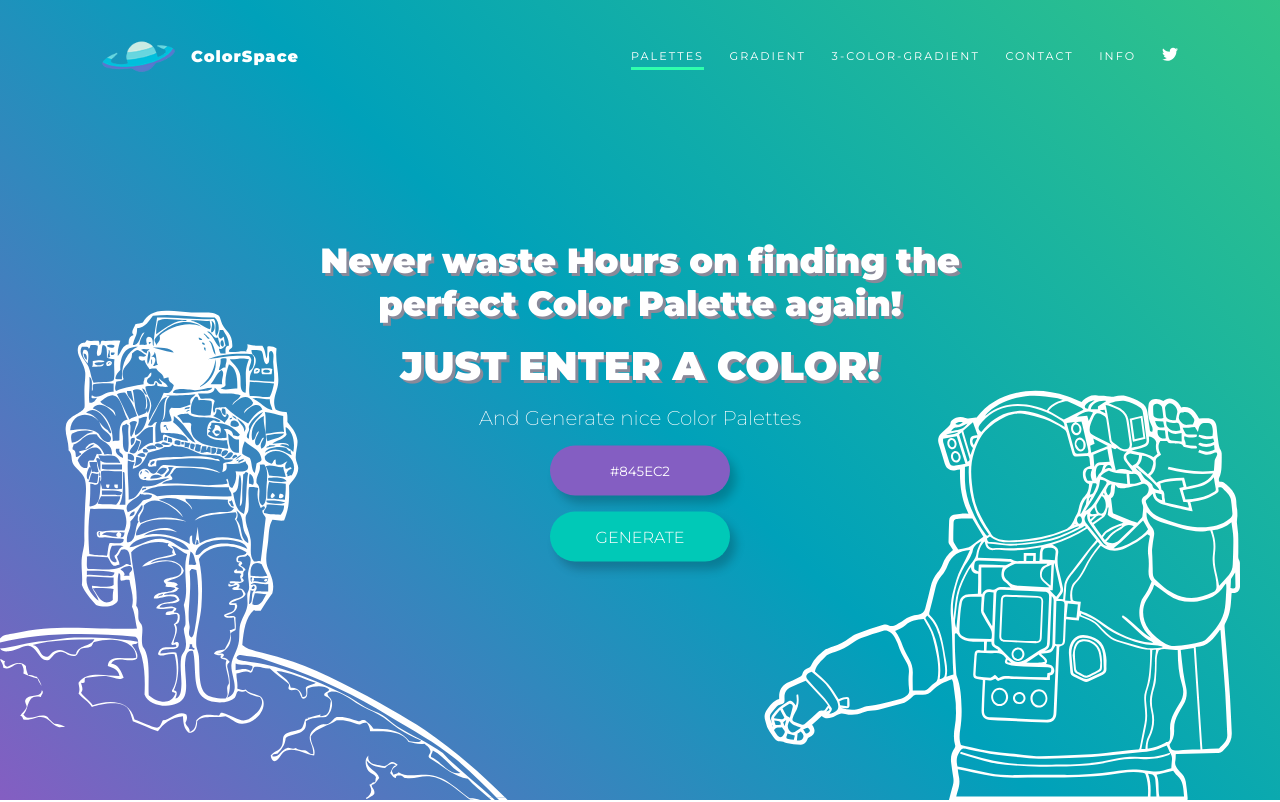
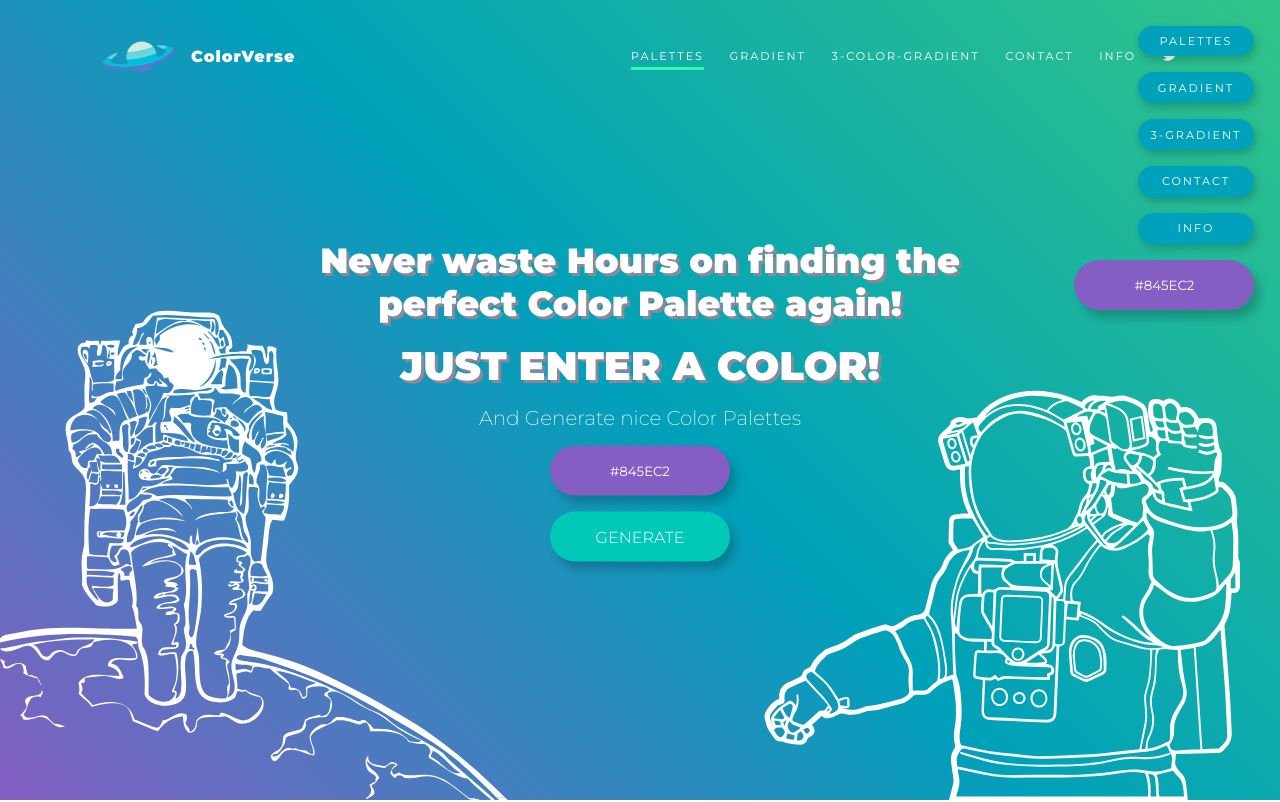
Before and after one commit to harrisonBarnett/colorverse, a Svelte app: page / in a window 1280 px wide. Shown: the top 802 px of the page. Built offline with nearby package versions, Linux system fonts and the light colour scheme.

Commit message:
Big styles; side navigation bar; animations

```diff
--- a/public/global.css
+++ b/public/global.css
@@ -45,3 +45,34 @@ ul, li, a, button {
 	opacity: 1;
 	transition: all 300ms ease;
 }
+/* COLOR INPUT load in palette zone */
+#sidebar-show,
+#sidebar-hide,
+#sidenav-item-show,
+#sidenav-item-hide,
+#palette-section-input-show,
+#palette-section-input-hide {
+	transition: all 650ms ease;
+}
+#sidebar-show {
+	opacity: 1;
+}
+#sidebar-hide {
+	transform: translateX(100%);
+	opacity: 0;
+}
+#palette-section-input-hide {
+	height: 0;
+}
+#sidenav-item-hide,
+#sidenav-item-show {
+	transform-origin: top;
+}
+#sidenav-item-hide {
+	opacity: 0;
+	transform: scaleY(0);
+}
+#sidenav-item-show {
+	opacity: 1;
+	transform: scaleY(1);
+}
--- a/src/App.svelte
+++ b/src/App.svelte
@@ -24,6 +24,52 @@
 	<Footer
 	show={showPalettes}
 	/>
+
+	<!-- INTERSECTION OBSERVERS -->
+	<script>
+		// intersection observer 'lazily loads' the palettes as they come into view
+		const palettes = document.querySelectorAll('.palette-item')
+        let paletteObserver = new IntersectionObserver((entries, observer) => {
+            entries.forEach(entry => {
+                if(entry.isIntersecting) {
+                    let lazyPalette = entry.target
+                    lazyPalette.classList.remove('lazy')
+                    lazyPalette.classList.add('loaded')
+                    paletteObserver.unobserve(lazyPalette)
+                }
+            })
+        })
+
+        palettes.forEach(palette => {
+            paletteObserver.observe(palette)
+        })
+        // sliding color input from side when scrolled into palettes view
+        const options = {
+            threshold: 1
+        }
+        const sideBar = document.querySelector('.sidebar')
+		const sidenavItems = document.querySelectorAll('.sidenav-item')
+        const colorInput = document.querySelector('.palette-section-input')
+        const paletteZone = document.querySelector('#palette-zone')
+        let inputObserver = new IntersectionObserver((entries, options) => {
+            entries.forEach(entry => {
+                if(entry.isIntersecting) {
+                    sideBar.id = 'sidebar-show'
+                    colorInput.id = 'palette-section-input-show'
+					sidenavItems.forEach(item => {
+						item.id='sidenav-item-show'
+					})
+                } else {
+                    sideBar.id = 'sidebar-hide'
+                    colorInput.id = 'palette-section-input-hide'
+					sidenavItems.forEach(item => {
+						item.id='sidenav-item-hide'
+					})
+                }
+            })
+        })
+        inputObserver.observe(paletteZone)
+	</script>
 </main>
 
 <style>
--- a/src/components/ColorInput.svelte
+++ b/src/components/ColorInput.svelte
@@ -13,6 +13,7 @@
 />
 <style>
     input {
+        z-index: 999;
         box-sizing: border-box;
         width: 180px;
         height: 50px;
--- a/src/components/Footer.svelte
+++ b/src/components/Footer.svelte
@@ -6,7 +6,7 @@
 <main id='footer-container' style='display: {show ? 'flex' : 'none'}'>
     <div id='info-container'>
         <div id='title-1'>
-            <h1>Color Space</h1>
+            <h1>ColorVerse</h1>
             <h2>Color Palettes Generator</h2>
         </div>
         <div id='title-2'>
@@ -42,7 +42,7 @@
         color: var(--link-color);
     }
     #info-container {
-        width: 25%;
+        width: 33%;
         display: flex;
         flex-direction: column;
         gap: 1.5em;
@@ -50,7 +50,7 @@
     }
     #img-container {
         position: relative;
-        width: 33%;
+        width: 50%;
         min-width: 350px;
     }
     img {
--- a/src/components/NavBar.svelte
+++ b/src/components/NavBar.svelte
@@ -6,7 +6,7 @@
     <nav>
         <a href='#' id='nav-logo-group'>
             <img id='navbar-logo' src='./static/images/color-space-logo.png' alt='The colorspace logo'/>
-            <h1 id='navbar-styled-text'>ColorSpace</h1>
+            <h1 id='navbar-styled-text'>ColorVerse</h1>
         </a>
         <ul>
             <a href='#'><li id='current-page'>Palettes</li></a>
--- a/src/components/Palettes.svelte
+++ b/src/components/Palettes.svelte
@@ -1,6 +1,7 @@
 <script>
     import tinycolor from 'tinycolor2'
     import ColorInput from './ColorInput.svelte'
+    import Sidebar from './Sidebar.svelte'
 
     export let show
     export let color
@@ -56,7 +57,8 @@
 </script>
 
 <main id='palette-zone' style='display: {show ? 'flex' : 'none'}'>
-    <ColorInput className='palette-section-color-input'/>
+    <!-- <ColorInput className='palette-section-input'/>     -->
+    <Sidebar />
     {#each palettes as palette}
         <div class='palette-item lazy'>
             <p>{palette.name}</p>
@@ -70,34 +72,18 @@
             </div>
         </div>
     {/each}
-    <!-- intersection observer 'lazily loads' the palettes as they come into view -->
-    <script>
-        const palettes = document.querySelectorAll('.palette-item')
-        let paletteObserver = new IntersectionObserver(function(entries, observer) {
-            entries.forEach(entry => {
-                if(entry.isIntersecting) {
-                    let lazyPalette = entry.target
-                    lazyPalette.classList.remove('lazy')
-                    lazyPalette.classList.add('loaded')
-                    paletteObserver.unobserve(lazyPalette)
-                }
-            })
-        })
-
-        palettes.forEach(palette => {
-            paletteObserver.observe(palette)
-        })
-    </script>
 </main>
 
 <style>
     main {
+        position: relative;
         margin-top: 40px;
         height: 100%;
         width: 100%;
         display: flex;
         flex-direction: column;
     }
+
     .palette-item {
         position: relative;
         width: fit-content;
--- /dev/null
+++ b/src/components/SideNav.svelte
@@ -0,0 +1,32 @@
+<script>
+
+</script>
+
+<main class='sidenav-list'>
+    <div class='sidenav-item'>palettes</div>
+    <div class='sidenav-item'>gradient</div>
+    <div class='sidenav-item'>3-gradient</div>
+    <div class='sidenav-item'>contact</div>
+    <div class='sidenav-item'>info</div>
+</main>
+
+<style>
+    .sidenav-list {
+        display: flex;
+        flex-direction: column;
+        gap: 1em;
+    }
+    .sidenav-item {
+        margin-left: auto;
+        padding: .75em;
+        width: 100px;
+        font-size: .7em;
+        letter-spacing: 2px;
+        text-align: center;
+        color: white;
+        text-transform: uppercase;
+        border-radius: 50px;
+        background: var(--color-blue);
+        box-shadow: 2px 4px 8px rgba(0,0,0,.2);
+    }
+</style>
--- /dev/null
+++ b/src/components/Sidebar.svelte
@@ -0,0 +1,26 @@
+<script>
+    import SideNav from './SideNav.svelte'
+    import ColorInput from './ColorInput.svelte'
+
+    function handleNavToggle() {
+        const sideNav = document.querySelector('.sidenav-list')
+        sideNav.classList.toggle('show')
+    }
+</script>
+
+<main class='sidebar'>
+    <SideNav />
+    <ColorInput className='palette-section-input'/>
+</main>
+
+<style>
+    .sidebar {
+        position: fixed;
+        z-index: 999;
+        right: 2vmax;
+        top: 2vmax;
+        display: flex;
+        flex-direction: column;
+        gap: 1em;
+    }
+</style>
```
